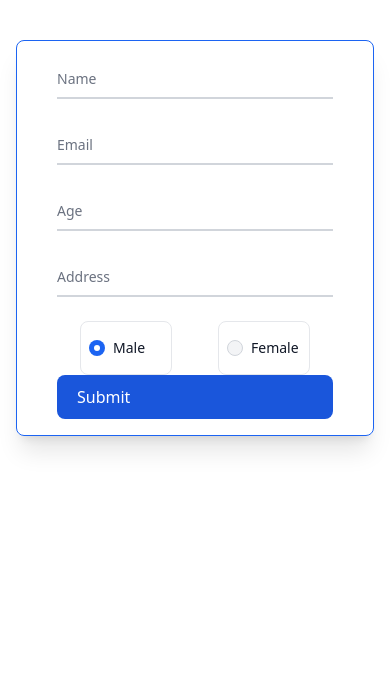
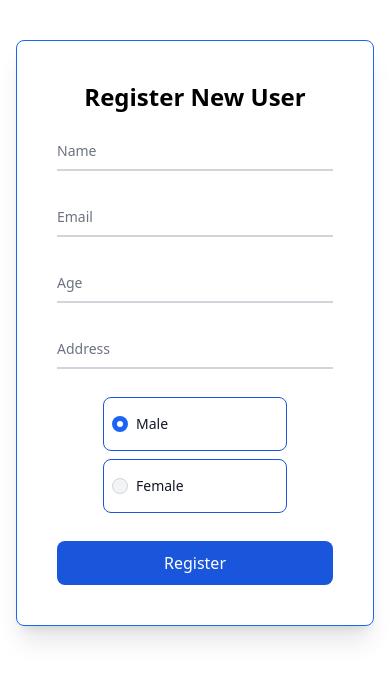
Before and after one commit to Abdulahadahmadi/crud-app, a Vue app: page / in a window 390 px wide. Shown: the top 680 px of the page. Built offline with nearby package versions, Linux system fonts and the light colour scheme.

Commit message:
form design with responsive size added

```diff
--- a/src/components/Form.vue
+++ b/src/components/Form.vue
@@ -1,6 +1,9 @@
 <template>
     <div class="mx-4 my-10 md:mx-auto md:w-2/3 lg:w-2/4 h-full items-center border border-blue-600 p-4 rounded-lg shadow-xl">
-        <form class="mx-6 md:mx-10">
+        <form class="mx-6 my-6 md:mx-10" @submit.prevent="">
+            <div>
+                <h1 class="text-2xl mb-4 text-center font-bold">Register New User</h1>
+            </div>
             <div class="relative z-0 mb-6 w-full group">
                 <input type="text" name="name" id="name" class="input peer" placeholder=" " required="">
                 <label for="name" class="input-label">Name</label>
@@ -17,7 +20,7 @@
                     <input type="address" name="address" id="address" class="input peer" placeholder=" " required="">
                     <label for="address" class="input-label">Address</label>
                 </div>
-        <div class="flex justify-around">
+        <div class="flex flex-col md:flex-row">
             <div class="checkbox-parent">
                 <input checked="" id="male" type="radio" value="" name="gender" class="checkbox-input">
                 <label for="male" class="checkbox-label">Male</label>
@@ -28,7 +31,7 @@
             </div>
         </div>
         <div class="flex justify-center items-center">
-            <button type="submit" class="btn">Submit</button>
+            <button type="submit" class="btn">Register</button>
         </div>
         </form>
     </div>
@@ -36,6 +39,8 @@
 
 <script>
 export default {
+    methods: {
 
+    }
 }
 </script>
--- a/src/style.css
+++ b/src/style.css
@@ -4,7 +4,7 @@
 
 @layer components {
     .btn{
-        @apply flex justify-between text-white bg-blue-700 hover:bg-black hover:text-white focus:ring-2 focus:outline-none focus:ring-blue-300 font-medium rounded-lg  w-full sm:w-auto px-5 py-2.5 text-center dark:bg-blue-600 dark:hover:bg-blue-700 dark:focus:ring-blue-800
+        @apply  mt-6 text-center text-white bg-blue-700 hover:bg-black hover:text-white focus:ring-2 focus:outline-none focus:ring-blue-300 font-medium rounded-lg  w-full sm:w-auto px-5 py-2.5 dark:bg-blue-600 dark:hover:bg-blue-700 dark:focus:ring-blue-800
     }
     .input{
         @apply block py-2.5 px-0 w-full text-sm text-gray-900 bg-transparent border-0 border-b-2 border-gray-300 appearance-none dark:text-white dark:border-gray-600 dark:focus:border-blue-500 focus:outline-none focus:ring-0 focus:border-blue-600
@@ -19,6 +19,6 @@
         @apply py-4 ml-2 w-full text-sm font-medium text-gray-900 dark:text-gray-300 hover:text-white
     }
     .checkbox-parent{
-        @apply flex items-center px-2 rounded-lg border w-2/6 border-gray-200 hover:bg-blue-700 dark:border-gray-700
+        @apply flex justify-center items-center mx-auto md:mx-2 md:w-2/5 lg:w-2/4 my-1  px-2 rounded-lg border border-blue-700 w-2/3 hover:bg-blue-500 dark:border-gray-700
     }
 }
```
